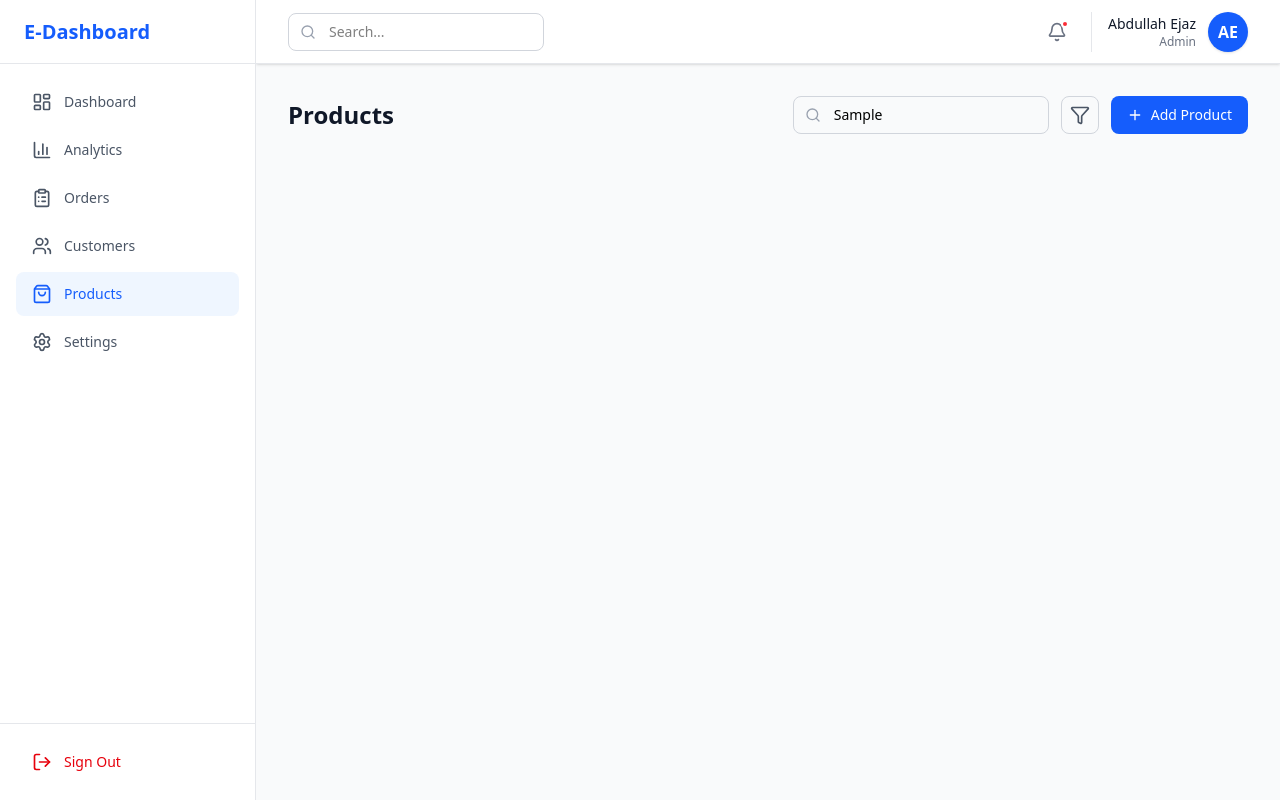
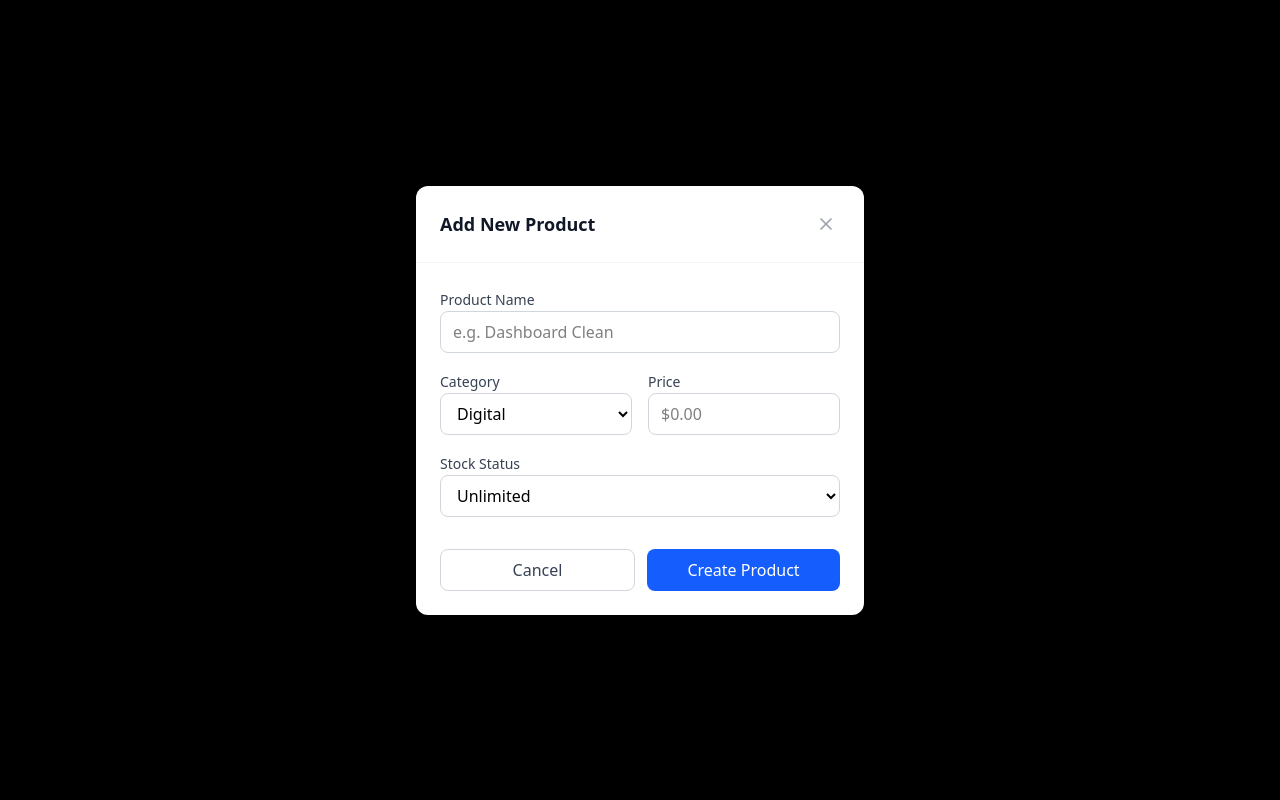
Before and after one commit to AbdullahEjaz512/E-Dashboard, a React (Vite) app in the folder Frondend/project-app/: page /products in a window 1280 px wide. Both pictures are taken after typing "Sample" into the empty fields and a click on the button "Add Product". Built offline with nearby package versions, Linux system fonts and the light colour scheme.

Commit message:
Implement Add Product modal and Filter functionality in Products section

```diff
--- a/Frondend/project-app/src/pages/Products.jsx
+++ b/Frondend/project-app/src/pages/Products.jsx
@@ -1,9 +1,13 @@
 import { useState } from 'react';
-import { Search, Filter, Plus, PenSquare, Trash2 } from 'lucide-react';
+import { Search, Filter, Plus, PenSquare, Trash2, X, Check } from 'lucide-react';
 
 const Products = () => {
   const [searchTerm, setSearchTerm] = useState('');
-  const [products] = useState([
+  const [selectedCategory, setSelectedCategory] = useState('All');
+  const [showFilterMenu, setShowFilterMenu] = useState(false);
+  const [isModalOpen, setIsModalOpen] = useState(false);
+
+  const [products, setProducts] = useState([
     { id: 1, name: 'Premium Dashboard UI', category: 'Digital', price: '$99.00', stock: 'Unlimited', sales: 1234 },
     { id: 2, name: 'React Component Lib', category: 'Development', price: '$49.00', stock: 'Unlimited', sales: 856 },
     { id: 3, name: 'E-Commerce Template', category: 'Template', price: '$79.00', stock: 'Unlimited', sales: 543 },
@@ -11,18 +15,55 @@ const Products = () => {
     { id: 5, name: 'Figma Design System', category: 'Design', price: '$59.00', stock: 'Unlimited', sales: 987 },
   ]);
 
-  const handleEdit = (productName) => {
-    alert(`Editing ${productName}...`);
+  const [newProduct, setNewProduct] = useState({
+    name: '',
+    category: 'Digital',
+    price: '',
+    stock: 'Unlimited'
+  });
+
+  const categories = ['All', 'Digital', 'Development', 'Template', 'Admin', 'Design'];
+
+  const handleAddProduct = (e) => {
+    e.preventDefault();
+    const id = products.length + 1;
+    // Format price if user didn't add $
+    let formattedPrice = newProduct.price;
+    if (!formattedPrice.startsWith('$')) {
+        formattedPrice = `$${formattedPrice}`;
+    }
+
+    const productToAdd = {
+        id,
+        sales: 0,
+        ...newProduct,
+        price: formattedPrice
+    };
+
+    setProducts([productToAdd, ...products]);
+    setIsModalOpen(false);
+    setNewProduct({ name: '', category: 'Digital', price: '', stock: 'Unlimited' });
   };
 
-  const handleDelete = (productName) => {
+  const handleDelete = (id, productName) => {
     if(confirm(`Are you sure you want to delete ${productName}?`)) {
-      alert('Product deleted (mock action)');
+      setProducts(products.filter(p => p.id !== id));
     }
   };
 
+  const handleEdit = (productName) => {
+    // For now, keep as mock, or we could implement edit modal reusing the add modal
+    alert(`Edit feature for ${productName} coming soon!`);
+  };
+
+  const filteredProducts = products.filter(p => {
+    const matchesSearch = p.name.toLowerCase().includes(searchTerm.toLowerCase());
+    const matchesCategory = selectedCategory === 'All' || p.category === selectedCategory;
+    return matchesSearch && matchesCategory;
+  });
+
   return (
-    <div className="space-y-6">
+    <div className="space-y-6 relative">
       <div className="flex flex-col sm:flex-row justify-between items-start sm:items-center gap-4">
         <h2 className="text-2xl font-bold text-gray-900">Products</h2>
         <div className="flex gap-3 w-full sm:w-auto">
@@ -36,14 +77,39 @@ const Products = () => {
               className="w-full pl-10 pr-4 py-2 border border-gray-300 rounded-lg focus:outline-none focus:ring-2 focus:ring-blue-500 text-sm"
             />
           </div>
+
+          <div className="relative">
+            <button
+                onClick={() => setShowFilterMenu(!showFilterMenu)}
+                className={`p-2 border rounded-lg hover:bg-gray-50 transition-colors ${selectedCategory !== 'All' ? 'border-blue-500 text-blue-600 bg-blue-50' : 'border-gray-300 text-gray-600'}`}
+            >
+                <Filter className="w-5 h-5" />
+            </button>
+
+            {showFilterMenu && (
+                <div className="absolute right-0 mt-2 w-48 bg-white rounded-lg shadow-lg border border-gray-100 py-1 z-10 animate-in fade-in zoom-in duration-200">
+                    <div className="px-4 py-2 text-xs font-semibold text-gray-500 uppercase tracking-wider">Filter by Category</div>
+                    {categories.map(cat => (
+                        <button
+                            key={cat}
+                            onClick={() => {
+                                setSelectedCategory(cat);
+                                setShowFilterMenu(false);
+                            }}
+                            className="w-full px-4 py-2 text-left text-sm hover:bg-gray-50 flex justify-between items-center"
+                        >
+                            <span className={selectedCategory === cat ? 'font-medium text-blue-600' : 'text-gray-700'}>
+                                {cat}
+                            </span>
+                            {selectedCategory === cat && <Check className="w-4 h-4 text-blue-600" />}
+                        </button>
+                    ))}
+                </div>
+            )}
+          </div>
+
           <button
-            onClick={() => alert('Filter options would appear here')}
-            className="p-2 border border-gray-300 rounded-lg hover:bg-gray-50 text-gray-600 transition-colors"
-          >
-            <Filter className="w-5 h-5" />
-          </button>
-          <button
-            onClick={() => alert('Add Product modal would open here')}
+            onClick={() => setIsModalOpen(true)}
             className="flex items-center gap-2 bg-blue-600 text-white px-4 py-2 rounded-lg text-sm font-medium hover:bg-blue-700 transition-colors"
           >
             <Plus className="w-4 h-4" />
@@ -52,8 +118,22 @@ const Products = () => {
         </div>
       </div>
 
+      {/* Filter Chips - visible if a filter is active */}
+      {selectedCategory !== 'All' && (
+        <div className="flex items-center gap-2">
+            <span className="text-sm text-gray-500">Filtered by:</span>
+            <span className="inline-flex items-center gap-1 px-3 py-1 rounded-full text-xs font-medium bg-blue-100 text-blue-800">
+                {selectedCategory}
+                <button onClick={() => setSelectedCategory('All')} className="hover:text-blue-600 ml-1">
+                    <X className="w-3 h-3" />
+                </button>
+            </span>
+            <button onClick={() => setSelectedCategory('All')} className="text-sm text-blue-600 hover:underline ml-2">Clear all</button>
+        </div>
+      )}
+
       <div className="grid grid-cols-1 sm:grid-cols-2 lg:grid-cols-3 gap-6">
-        {products.filter(p => p.name.toLowerCase().includes(searchTerm.toLowerCase())).map((product) => (
+        {filteredProducts.map((product) => (
           <div key={product.id} className="bg-white rounded-xl shadow-sm border border-gray-100 p-6 flex flex-col hover:shadow-md transition-shadow">
             <div className="flex justify-between items-start mb-4">
               <div className="w-12 h-12 bg-gray-100 rounded-lg flex items-center justify-center text-2xl">
@@ -83,7 +163,7 @@ const Products = () => {
                   <PenSquare className="w-4 h-4" /> Edit
                 </button>
                 <button
-                  onClick={() => handleDelete(product.name)}
+                  onClick={() => handleDelete(product.id, product.name)}
                   className="flex items-center justify-center p-2 text-red-600 hover:bg-red-50 rounded-lg transition-colors"
                 >
                   <Trash2 className="w-4 h-4" />
@@ -92,7 +172,99 @@ const Products = () => {
             </div>
           </div>
         ))}
+        {filteredProducts.length === 0 && (
+            <div className="col-span-full py-12 text-center text-gray-500">
+                No products found matching your criteria.
+            </div>
+        )}
       </div>
+
+      {/* Add Product Modal */}
+      {isModalOpen && (
+        <div className="fixed inset-0 z-50 flex items-center justify-center bg-black bg-opacity-50 p-4">
+          <div className="bg-white rounded-xl shadow-xl w-full max-w-md animate-in fade-in zoom-in duration-200">
+            <div className="flex justify-between items-center p-6 border-b border-gray-100">
+              <h3 className="text-lg font-semibold text-gray-900">Add New Product</h3>
+              <button
+                onClick={() => setIsModalOpen(false)}
+                className="text-gray-400 hover:text-gray-500 hover:bg-gray-100 rounded-lg p-1 transition-colors"
+              >
+                <X className="w-5 h-5" />
+              </button>
+            </div>
+
+            <form onSubmit={handleAddProduct} className="p-6 space-y-4">
+              <div className="space-y-2">
+                <label className="text-sm font-medium text-gray-700">Product Name</label>
+                <input
+                  type="text"
+                  required
+                  value={newProduct.name}
+                  onChange={(e) => setNewProduct({...newProduct, name: e.target.value})}
+                  className="w-full px-3 py-2 border border-gray-300 rounded-lg focus:ring-2 focus:ring-blue-500 focus:border-blue-500 outline-none transition-shadow"
+                  placeholder="e.g. Dashboard Clean"
+                />
+              </div>
+
+              <div className="grid grid-cols-2 gap-4">
+                <div className="space-y-2">
+                    <label className="text-sm font-medium text-gray-700">Category</label>
+                    <select
+                        value={newProduct.category}
+                        onChange={(e) => setNewProduct({...newProduct, category: e.target.value})}
+                        className="w-full px-3 py-2 border border-gray-300 rounded-lg focus:ring-2 focus:ring-blue-500 focus:border-blue-500 outline-none transition-shadow bg-white"
+                    >
+                        {categories.filter(c => c !== 'All').map(c => (
+                            <option key={c} value={c}>{c}</option>
+                        ))}
+                    </select>
+                </div>
+                <div className="space-y-2">
+                    <label className="text-sm font-medium text-gray-700">Price</label>
+                    <input
+                        type="text"
+                        required
+                        value={newProduct.price}
+                        onChange={(e) => setNewProduct({...newProduct, price: e.target.value})}
+                        className="w-full px-3 py-2 border border-gray-300 rounded-lg focus:ring-2 focus:ring-blue-500 focus:border-blue-500 outline-none transition-shadow"
+                        placeholder="$0.00"
+                    />
+                </div>
+              </div>
+
+              <div className="space-y-2">
+                <label className="text-sm font-medium text-gray-700">Stock Status</label>
+                <select
+                    value={newProduct.stock}
+                    onChange={(e) => setNewProduct({...newProduct, stock: e.target.value})}
+                    className="w-full px-3 py-2 border border-gray-300 rounded-lg focus:ring-2 focus:ring-blue-500 focus:border-blue-500 outline-none transition-shadow bg-white"
+                >
+                    <option value="Unlimited">Unlimited</option>
+                    <option value="In Stock">In Stock</option>
+                    <option value="Low Stock">Low Stock</option>
+                    <option value="Out of Stock">Out of Stock</option>
+                </select>
+              </div>
+
+              <div className="pt-4 flex gap-3">
+                <button
+                  type="button"
+                  onClick={() => setIsModalOpen(false)}
+                  className="flex-1 px-4 py-2 border border-gray-300 rounded-lg text-gray-700 hover:bg-gray-50 font-medium transition-colors"
+                >
+                  Cancel
+                </button>
+                <button
+                  type="submit"
+                  className="flex-1 px-4 py-2 bg-blue-600 text-white rounded-lg hover:bg-blue-700 font-medium transition-colors"
+                >
+                  Create Product
+                </button>
+              </div>
+            </form>
+          </div>
+        </div>
+      )}
     </div>
   );
 };
```
